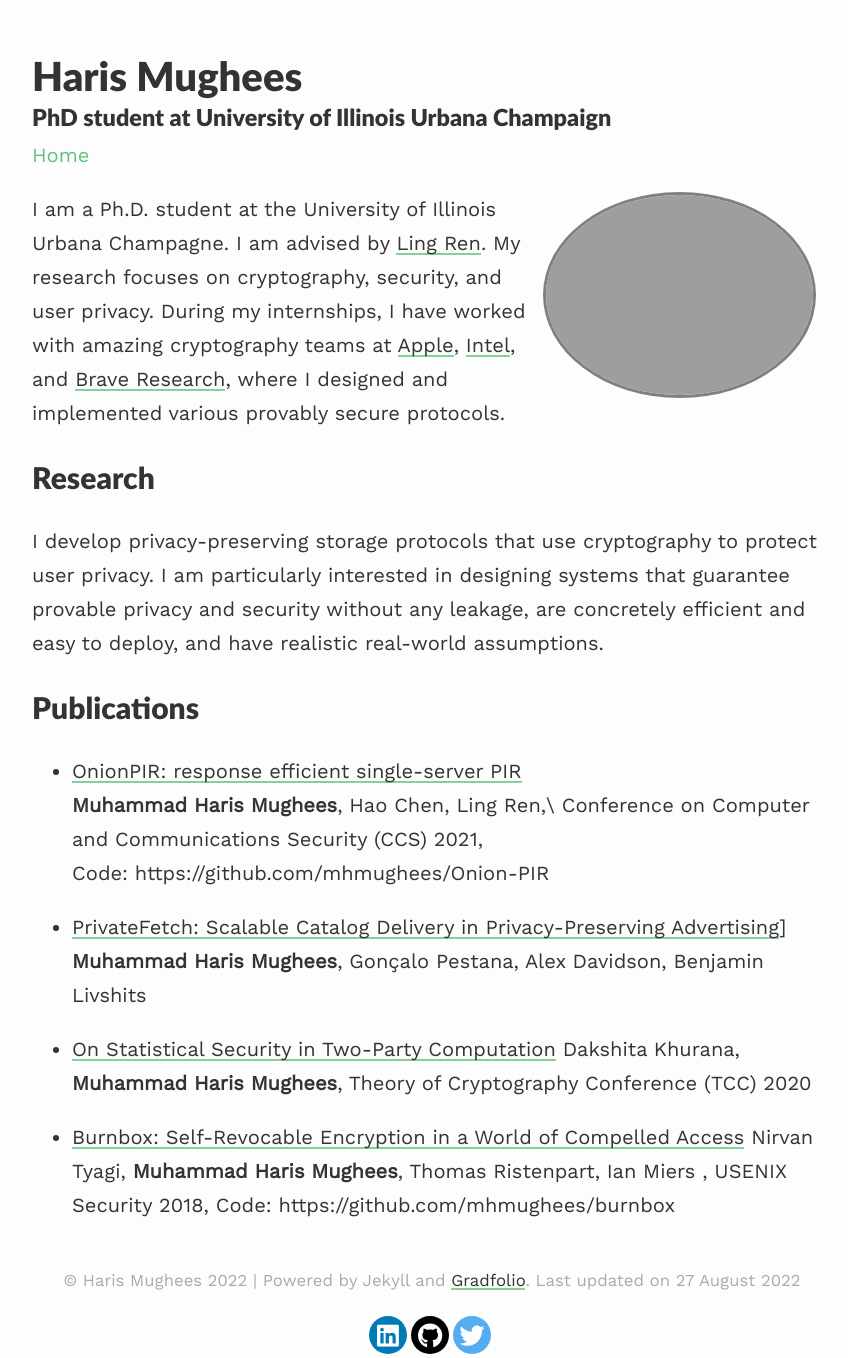
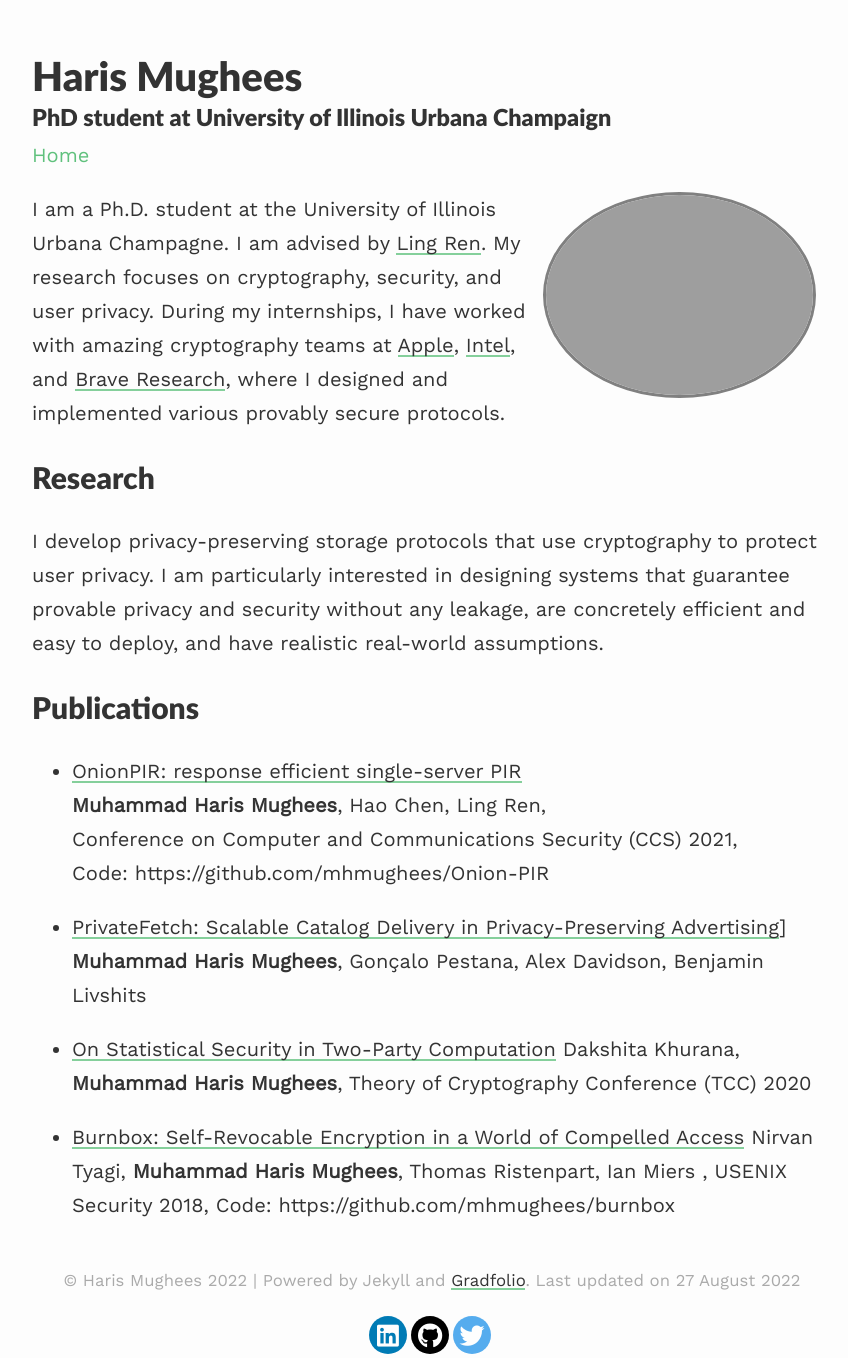
Before and after one commit to mhmughees/mhmughees.github.io, a Jekyll site: the page built from index.md, in a window 1280 px wide. Shown: the whole page, without its empty margins (208-1056 px from the left). Built offline with Jekyll 4.4.1, drawn with Linux system fonts in a browser that asks for light colours; nearby versions of some CDN libraries.

```diff
--- a/index.md
+++ b/index.md
@@ -15,9 +15,9 @@ I am a Ph.D. student at the University of Illinois Urbana Champagne. I am advise
 
 ## Publications
 
-- [OnionPIR: response efficient single-server PIR](https://dl.acm.org/doi/abs/10.1145/3460120.3485381?casa_token=6SS2B61Ci8EAAAAA:MjC1TSdtTrYwLFPQlhQo4h0LH1Uetk4lp3_m6byNa6UzG2VHoKO1adnYOTZ6nZEx3lIZX3jEASnQaQ)\
-**Muhammad Haris Mughees**, Hao Chen, Ling Ren,\
-Conference on Computer and Communications Security (CCS) 2021,\
+- [OnionPIR: response efficient single-server PIR](https://dl.acm.org/doi/abs/10.1145/3460120.3485381?casa_token=6SS2B61Ci8EAAAAA:MjC1TSdtTrYwLFPQlhQo4h0LH1Uetk4lp3_m6byNa6UzG2VHoKO1adnYOTZ6nZEx3lIZX3jEASnQaQ)
+**Muhammad Haris Mughees**, Hao Chen, Ling Ren,
+Conference on Computer and Communications Security (CCS) 2021,
 Code: https://github.com/mhmughees/Onion-PIR
 
 - [PrivateFetch: Scalable Catalog Delivery in Privacy-Preserving Advertising](https://arxiv.org/abs/2109.08189)]
```
